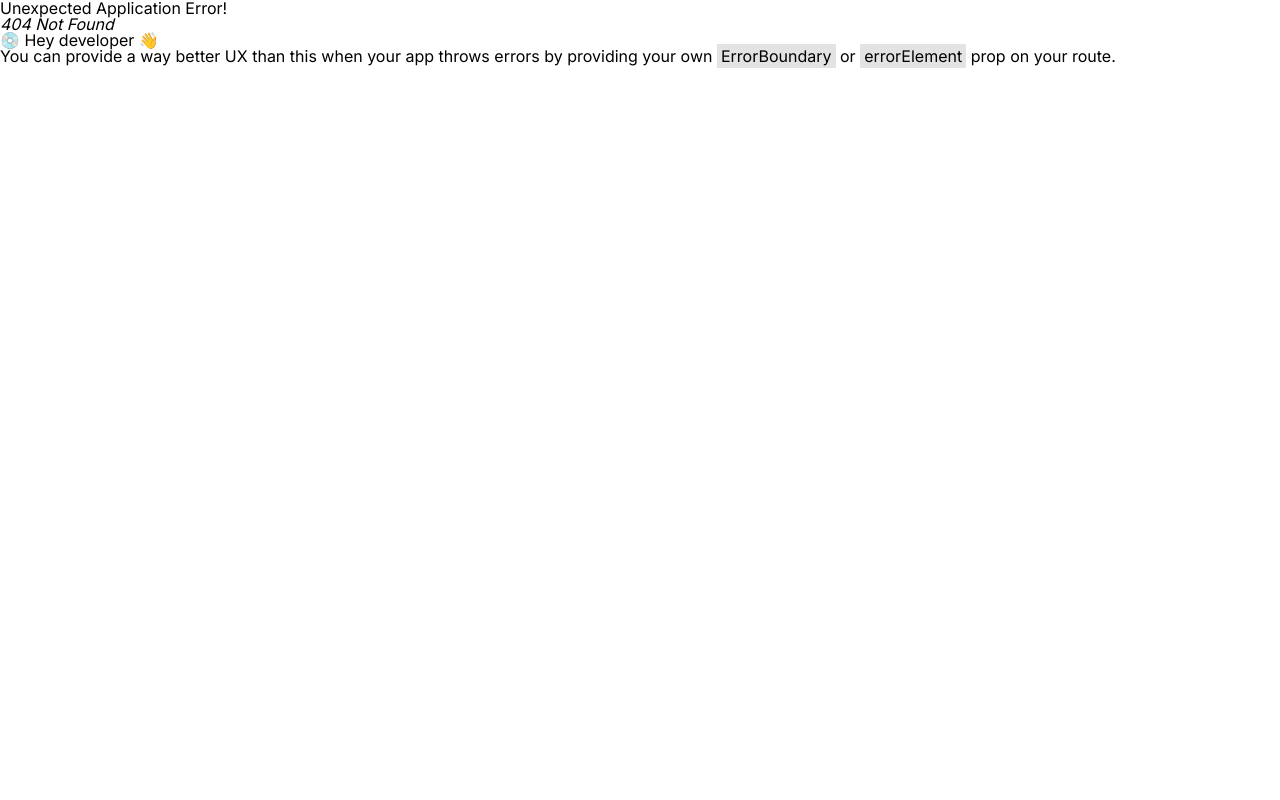
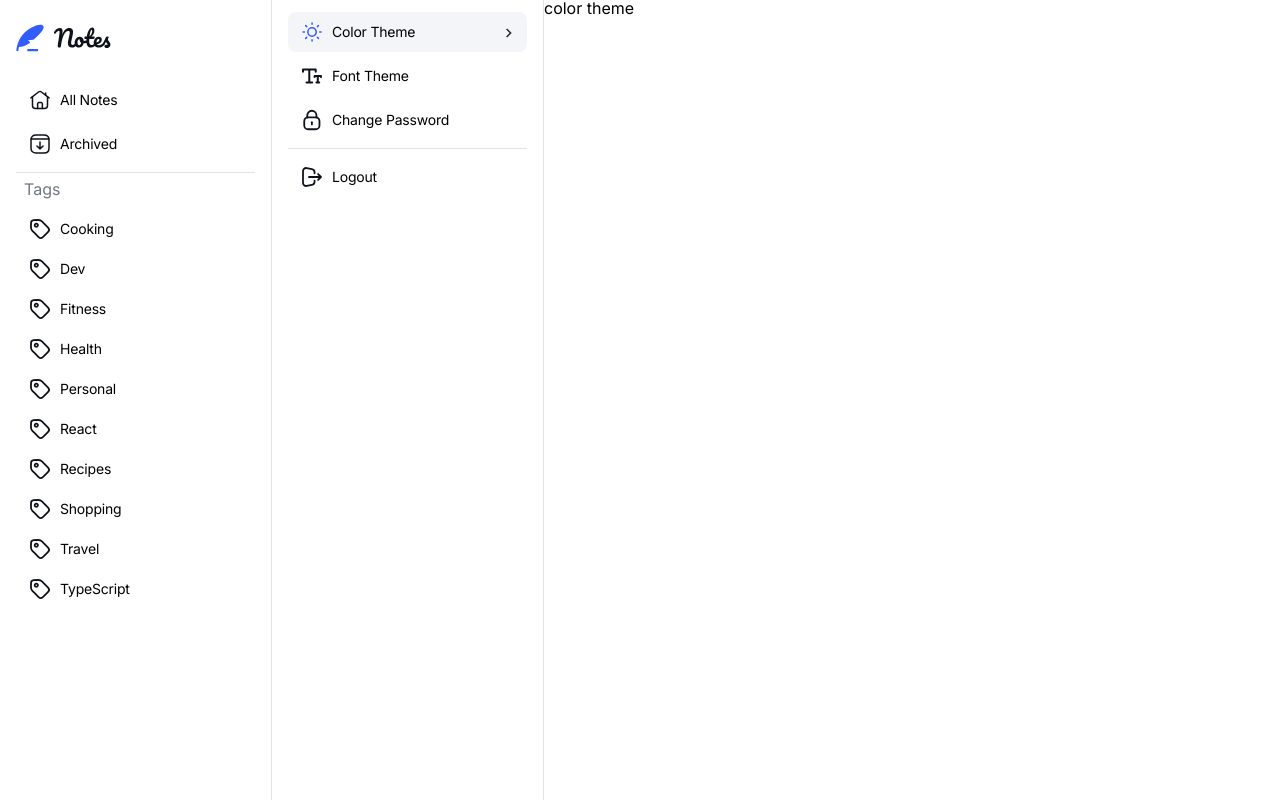
Before and after one commit to hyunwleeee/note-taking-web-app, a React (Vite) app: page /settings/color-theme in a window 1280 px wide. Before the commit this address had no page. Built offline with nearby package versions, Linux system fonts and the light colour scheme.

Commit message:
feat: Navigation, SettingMenu component

```diff
--- /dev/null
+++ b/src/components/ui/side_bar/MenuItem.jsx
@@ -0,0 +1,77 @@
+import FlexBox from '@components/style/FlexBox';
+import styled from 'styled-components';
+import useNavigation from '@hooks/useNavigation';
+
+import BaseIcon from '@components/base/BaseIcon';
+import PropTypes from 'prop-types';
+
+function MenuItem({
+  path,
+  iconType = 'home',
+  name,
+}) {
+  const isActive = () => location.pathname === path;
+
+  const { Navigate } = useNavigation();
+
+  const handleClick = () => {
+    Navigate.move(path);
+  };
+
+  return (
+    <Menu
+      $icon={iconType}
+      $active={isActive()}
+      onClick={handleClick}
+    >
+      <FlexBox a='center' style={{ height: '100%' }}>
+        <FlexBox j='start' g='8px'>
+          <BaseIcon type={iconType} />
+          {name}
+        </FlexBox>
+        <div className='arrow_icon_wrapper'>
+          <BaseIcon type='arrow-left' />
+        </div>
+      </FlexBox>
+    </Menu>
+  );
+}
+
+export default MenuItem;
+
+const Menu = styled.li`
+  ${({ theme }) => theme.typography.textPreset4};
+  height: 40px;
+  padding: ${({ theme }) => `${theme.spacing[0]} ${theme.spacing[150]}`};
+  border-radius: ${({ theme }) => theme.radius[8]};
+  text-transform: capitalize;
+  background: ${({ $active, theme }) => $active ? theme.colors.neutral100 : 'inherit'};
+  cursor: pointer;
+  svg path {
+    fill: ${({ $active, $icon, theme }) => $active && $icon === 'home' ? theme.colors.blue500 : ''};
+    stroke: ${({ $active, $icon, theme }) => $active && $icon !== 'home' ? theme.colors.blue500 : ''};
+  }
+
+  &:hover  {
+    background: ${({ theme }) => theme.colors.neutral100};
+  }
+
+  .arrow_icon_wrapper {
+    visibility: ${({ $active }) => $active ? 'visible' : 'hidden'};
+    svg {
+      vertical-align: middle;
+      transform: rotate(180deg);
+      width: 100%;
+      height: 12px;
+      path {
+        stroke: ${({ theme }) => theme.colors.neutral950};
+      }
+    }
+  }
+`;
+
+MenuItem.propTypes = {
+  path: PropTypes.string,
+  iconType: PropTypes.oneOf(['home', 'archive', 'tags']),
+  name: PropTypes.string,
+};
--- a/src/components/ui/side_bar/Navigation.jsx
+++ b/src/components/ui/side_bar/Navigation.jsx
@@ -1,38 +1,28 @@
 import Logo from '@components/ui/header/Logo';
 import FlexBox from '@components/style/FlexBox';
 import styled from 'styled-components';
-import clsx from 'clsx';
 
-import useNavigation from '@hooks/useNavigation';
-import BaseIcon from '@components/base/BaseIcon';
+import MenuItem from './MenuItem';
 
 function Navigation() {
-  const { Navigate } = useNavigation();
   const navList = [
     { name: 'all notes', path: '/', icon: 'home' },
     { name: 'archived', path: '/archived', icon: 'archive' },
   ];
 
   const tagList = [
-    { name: 'Cooking' },
-    { name: 'Dev' },
-    { name: 'Fitness' },
-    { name: 'Health' },
-    { name: 'Personal' },
-    { name: 'React' },
-    { name: 'Recipes' },
-    { name: 'Shopping' },
-    { name: 'Travel' },
-    { name: 'TypeScript' },
+    { name: 'Cooking', path: '/tags/Cooking' },
+    { name: 'Dev', path: '/tags/Dev' },
+    { name: 'Fitness', path: '/tags/Fitness' },
+    { name: 'Health', path: '/tags/Health' },
+    { name: 'Personal', path: '/tags/Personal' },
+    { name: 'React', path: '/tags/React' },
+    { name: 'Recipes', path: '/tags/Recipes' },
+    { name: 'Shopping', path: '/tags/Shopping' },
+    { name: 'Travel', path: '/tags/Travel' },
+    { name: 'TypeScript', path: '/tags/TypeScript' },
   ];
 
-
-
-  const isActive = (path) => location.pathname === path;
-
-  const handleMove = (path) => {
-    Navigate.move(path);
-  };
 
   return (
     <NavigationContainer>
@@ -42,29 +32,24 @@ function Navigation() {
       <nav>
         <ul className='nav_list'>
           {navList.map((item, idx) => (
-            <li
-              className={clsx(isActive(item.path) && 'active')}
-              onClick={() => handleMove(item.path)}
+            <MenuItem
               key={idx}
-            >
-              <FlexBox j='start' a='center' g='8px' style={{ height: '100%' }}>
-                <BaseIcon type={item.icon} />
-                {item.name}
-              </FlexBox>
-            </li>
+              iconType={item.icon}
+              name={item.name}
+              path={item.path}
+            />
           ))}
         </ul>
         <ul className='tag_list'>
           <h3>Tags</h3>
           {tagList.map((item, idx) => (
-            <li key={`${item.name}_${idx}`}>
-              <FlexBox j='start' a='center' g='8px' style={{ height: '100%' }}>
-                <BaseIcon type='tag' />
-                {item.name}
-              </FlexBox>
-            </li>
+            <MenuItem
+              key={`item_${idx}`}
+              iconType='tag'
+              name={item.name}
+              path={item.path}
+            />
           ))}
-
         </ul>
       </nav>
     </NavigationContainer >
@@ -76,7 +61,7 @@ export default Navigation;
 const NavigationContainer = styled.div`
   width: 272px;
   padding: ${({ theme }) => `${theme.spacing[150]} ${theme.spacing[200]}`};
-  box-shadow: ${({ theme }) => theme.shadow};
+  border-right: ${({ theme }) => `1px solid ${theme.colors.neutral200}`};
 
   .logo_wrapper {
     height: 52px;
@@ -96,17 +81,6 @@ const NavigationContainer = styled.div`
     padding-bottom: ${({ theme }) => theme.spacing[100]};
     border-bottom: ${({ theme }) => `1px solid ${theme.colors.neutral200}`};
     margin-bottom: ${({ theme }) => theme.spacing[100]};
-
-    > li {
-      ${({ theme }) => theme.typography.textPreset4};
-      height: 40px;
-      padding: ${({ theme }) => `${theme.spacing[0]} ${theme.spacing[150]}`};
-      border-radius: ${({ theme }) => theme.radius[8]}};
-      text-transform: capitalize;
-    }
-    li.active, li:hover  {
-      background: ${({ theme }) => theme.colors.neutral100};
-    }
   }
 
   .tag_list {
@@ -116,15 +90,5 @@ const NavigationContainer = styled.div`
       padding: ${({ theme }) => `${theme.spacing[0]} ${theme.spacing[100]}`};
       margin-bottom: ${({ theme }) => theme.spacing[100]};
     }
-    > li {
-      ${({ theme }) => theme.typography.textPreset4};
-      height: 40px;
-      padding: ${({ theme }) => `${theme.spacing[0]} ${theme.spacing[150]}`};
-      border-radius: ${({ theme }) => theme.radius[8]}};
-      text-transform: capitalize;
-    }
-    li.active, li:hover  {
-      background: ${({ theme }) => theme.colors.neutral100};
-    }
   }
 `;
--- a/src/components/ui/side_bar/SettingMenu.jsx
+++ b/src/components/ui/side_bar/SettingMenu.jsx
@@ -0,0 +1,65 @@
+import styled from 'styled-components';
+
+import MenuItem from './MenuItem';
+
+function SettingMenu() {
+  const settingList = [
+    { name: 'color theme', path: '/settings/color-theme', icon: 'sun' },
+    { name: 'font theme', path: '/settings/font-theme', icon: 'font' },
+    { name: 'change password', path: '/settings/change-password', icon: 'lock' },
+  ];
+
+  const logoutData = { name: 'logout', path: '/logout', icon: 'logout' };
+
+  return (
+    <SettingContainer>
+      <nav>
+        <ul className='top_list'>
+          {settingList.map((item, idx) => (
+            <MenuItem
+              key={idx}
+              iconType={item.icon}
+              name={item.name}
+              path={item.path}
+            />
+          ))}
+        </ul>
+        <ul>
+          <MenuItem
+            iconType={logoutData.icon}
+            name={logoutData.name}
+            path={logoutData.path}
+          />
+        </ul>
+      </nav>
+    </SettingContainer >
+  );
+}
+
+export default SettingMenu;
+
+const SettingContainer = styled.div`
+  width: 272px;
+  padding: ${({ theme }) => `${theme.spacing[150]} ${theme.spacing[200]}`};
+  border-right: ${({ theme }) => `1px solid ${theme.colors.neutral200}`};
+
+  .logo_wrapper {
+    height: 52px;
+    display: flex;
+    justify-content: center;
+    > section {
+      width: 100%;
+    }
+    margin-bottom: ${({ theme }) => theme.spacing[200]};
+  }
+
+  .top_list {
+    display: flex;
+    flex-flow: column nowrap;
+    width: 100%;
+    gap: 4px;
+    padding-bottom: ${({ theme }) => theme.spacing[100]};
+    border-bottom: ${({ theme }) => `1px solid ${theme.colors.neutral200}`};
+    margin-bottom: ${({ theme }) => theme.spacing[100]};
+  }
+`;
--- /dev/null
+++ b/src/pages/settings_page/ChangePasswordPage.jsx
@@ -0,0 +1,4 @@
+function ChangePasswordPage() {
+  return <>change password</>;
+}
+export default ChangePasswordPage;
--- /dev/null
+++ b/src/pages/settings_page/ColorThemePage.jsx
@@ -0,0 +1,4 @@
+function ColorThemePage() {
+  return <>color theme</>;
+}
+export default ColorThemePage;
--- /dev/null
+++ b/src/pages/settings_page/FontThemePage.jsx
@@ -0,0 +1,4 @@
+function FontThemePage() {
+  return <>font theme</>;
+}
+export default FontThemePage;
--- /dev/null
+++ b/src/pages/settings_page/SettingsLayout.jsx
@@ -0,0 +1,14 @@
+import SettingMenu from "@components/ui/side_bar/SettingMenu";
+import { useOutlet } from "react-router-dom";
+
+function SettingsLayout() {
+  const outlet = useOutlet()
+  return (
+    <>
+      <SettingMenu />
+      {outlet}
+    </>
+  );
+}
+
+export default SettingsLayout;
--- a/src/pages/settings_page/SettingsPage.jsx
+++ /dev/null
@@ -1,5 +0,0 @@
-function SettingsPage() {
-  return <>settings page</>;
-}
-
-export default SettingsPage;
--- /dev/null
+++ b/src/pages/tags_page/DetailTagPage.jsx
@@ -0,0 +1,13 @@
+import { useParams } from 'react-router-dom';
+
+const DetailTagPage = () => {
+  const { slug } = useParams();
+
+  return (
+    <div>
+      {slug}
+    </div>
+  )
+}
+
+export default DetailTagPage;
--- a/src/router/index.jsx
+++ b/src/router/index.jsx
@@ -17,7 +17,12 @@ const ArchivedPage = lazy(() => import('@pages/archived_page/ArchivedPage'));
 
 const TagsPage = lazy(() => import('@pages/tags_page/TagsPage'));
 
-const SettingsPage = lazy(() => import('@pages/settings_page/SettingsPage'));
+const DetailTagPage = lazy(() => import('@pages/tags_page/DetailTagPage'));
+
+const SettingsLayout = lazy(() => import('@pages/settings_page/SettingsLayout'));
+const ColorThemePage = lazy(() => import('@pages/settings_page/ColorThemePage'));
+const FontThemePage = lazy(() => import('@pages/settings_page/FontThemePage'));
+const ChangePasswordPage = lazy(() => import('@pages/settings_page/ChangePasswordPage'));
 
 const RootRouter = () => {
   const createRouteGroup = (
@@ -26,8 +31,17 @@ const RootRouter = () => {
         <Route path="" element={<HomePage />} />
         <Route path="search" element={<SearchPage />} />
         <Route path="archived" element={<ArchivedPage />} />
-        <Route path="tags" element={<TagsPage />} />
-        <Route path="settings" element={<SettingsPage />} />
+
+        <Route path="tags">
+          <Route path="" element={<TagsPage />} />
+          <Route path=":slug" element={<DetailTagPage />} />
+        </Route>
+
+        <Route path="settings" element={<SettingsLayout />}>
+          <Route path="color-theme" element={<ColorThemePage />} />
+          <Route path="font-theme" element={<FontThemePage />} />
+          <Route path="change-password" element={<ChangePasswordPage />} />
+        </Route>
       </Route>
       <Route path="test" element={<Test />} />
     </>
```
